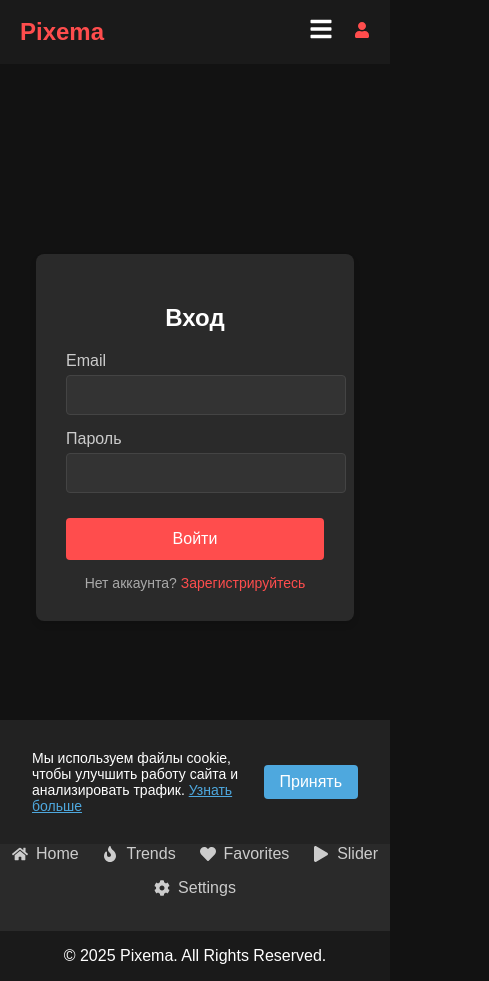
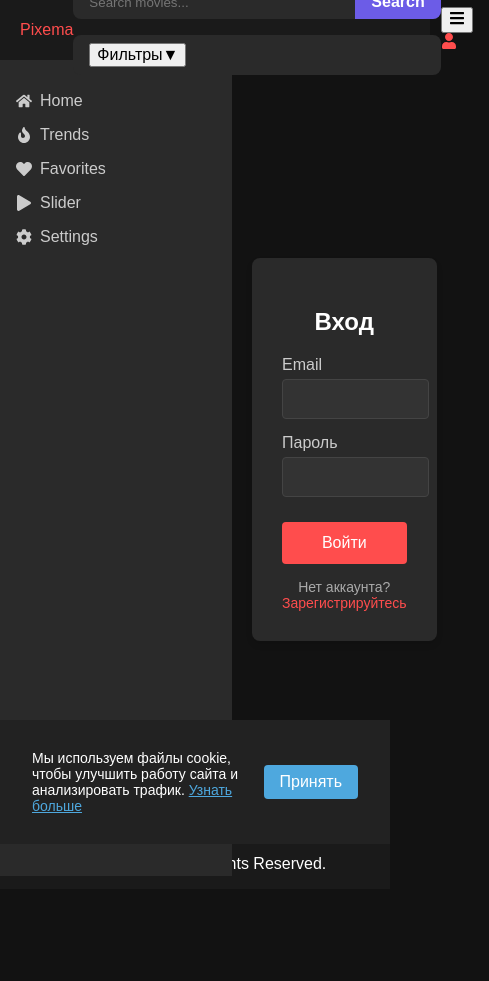
Before and after one commit to Fedordv/DIPLOMTMS2, a React (Vite) app in the folder my-movie-app/: page /login in a window 390 px wide. Shown: the whole page, 489 px wide, since content can reach past the window. After the commit the page ends 889 px from the top, so only its background shows below. Built offline with nearby package versions, Linux system fonts and the light colour scheme.

Commit message:
innit:исправил ошибки 2

```diff
--- a/my-movie-app/src/components/FilterAccordion/FilterAccordion.css
+++ b/my-movie-app/src/components/FilterAccordion/FilterAccordion.css
@@ -58,3 +58,22 @@
   border-radius: 4px;
   background-color: #fff;
 }
+
+.accordion-toggle {
+  position: relative;
+  z-index: 1;
+  background-color: #f8f9fa;
+  border: none;
+  padding: 10px 15px;
+  cursor: pointer;
+}
+
+.accordion-content.popover {
+  position: absolute;
+  z-index: 999;
+  background: #2a2a2a;
+
+  border-radius: 8px;
+  box-shadow: 0 8px 20px rgba(0, 0, 0, 0.4);
+  width: 200px;
+}
--- a/my-movie-app/src/components/FilterAccordion/FilterAccordion.tsx
+++ b/my-movie-app/src/components/FilterAccordion/FilterAccordion.tsx
@@ -1,4 +1,4 @@
-import { useState } from 'react';
+import { useRef, useState, useEffect } from 'react';
 
 interface FilterAccordionProps {
   onYearChange: (year: string) => void;
@@ -7,10 +7,24 @@
 
 const FilterAccordion = ({ onYearChange, onTypeChange }: FilterAccordionProps) => {
   const [isOpen, setIsOpen] = useState(false);
+  const buttonRef = useRef<HTMLButtonElement>(null);
+  const [position, setPosition] = useState({ top: 0, left: 0 });
+
+  // при открытии фильтра — рассчитать позицию кнопки
+  useEffect(() => {
+    if (isOpen && buttonRef.current) {
+      const rect = buttonRef.current.getBoundingClientRect();
+      setPosition({
+        top: rect.bottom + window.scrollY,
+        left: rect.left + window.scrollX,
+      });
+    }
+  }, [isOpen]);
 
   return (
     <div className="filter-accordion">
       <button
+        ref={buttonRef}
         className="accordion-toggle"
         onClick={() => setIsOpen(!isOpen)}
       >
@@ -19,13 +33,18 @@
       </button>
 
       {isOpen && (
-        <div className="accordion-content">
+        <div
+          className="accordion-content popover"
+          style={{
+            position: 'absolute',
+            top: `${position.top}px`,
+            left: `${position.left}px`,
+          }}
+          onMouseLeave={() => setIsOpen(false)}
+        >
           <div className="filter-group">
             <label>Год:</label>
-            <select
-              defaultValue=""
-              onChange={(e) => onYearChange(e.target.value)}
-            >
+            <select defaultValue="" onChange={(e) => onYearChange(e.target.value)}>
               <option value="">Все годы</option>
               {Array.from({ length: 30 }, (_, i) => new Date().getFullYear() - i).map(year => (
                 <option key={year} value={year}>{year}</option>
@@ -35,10 +54,7 @@
 
           <div className="filter-group">
             <label>Тип:</label>
-            <select
-              defaultValue=""
-              onChange={(e) => onTypeChange(e.target.value)}
-            >
+            <select defaultValue="" onChange={(e) => onTypeChange(e.target.value)}>
               <option value="">Все типы</option>
               <option value="movie">Фильмы</option>
               <option value="series">Сериалы</option>
--- a/my-movie-app/src/styles/layout.scss
+++ b/my-movie-app/src/styles/layout.scss
@@ -7,53 +7,32 @@
 .container {
   display: flex;
   flex: 1;
-  flex-direction: row;
 }
 
 .header {
+  position: fixed;
+  top: 0;
+  left: 0;
+  width: 100%;
+  z-index: 1000;
+  height: 60px;
   background: #1a1a1a;
-  color: white;
-  padding: 1rem 20px;
   display: flex;
   justify-content: space-between;
   align-items: center;
-  position: sticky;
-  top: 0;
-  z-index: 1000;
-
-  .logo a {
-    color: #ff4d4d;
-    font-size: 1.5rem;
-    font-weight: bold;
-    text-decoration: none;
-  }
-
-  .desktop-search {
-    max-width: 600px;
-    flex: 1;
-    margin: 0 20px;
-  }
-
-  .header-actions {
-    display: flex;
-    align-items: center;
-    gap: 15px;
-  }
-
-  .mobile-menu-toggle {
-    display: none;
-    background: none;
-    border: none;
-    color: white;
-    font-size: 1.5rem;
-    cursor: pointer;
-  }
+  padding: 0 20px;
 }
-
 .sidebar {
+  position: fixed;
+  top: 60px;
+  left: 0;
   width: 200px;
+  height: calc(100vh - 60px);
   background: #2a2a2a;
   padding: 1rem;
+  overflow-y: auto;
+  z-index: 900;
+
 
   ul {
     list-style: none;
@@ -69,8 +48,7 @@
         align-items: center;
         gap: 0.5rem;
 
-        &:hover,
-        &.active {
+        &:hover, &.active {
           color: white;
         }
       }
@@ -79,10 +57,12 @@
 }
 
 .main-content {
-  flex: 1;
+  margin-left: 200px; // чтобы контент не попадал под sidebar
+  margin-top: 60px;   // чтобы не попадал под header
   padding: 2rem;
   background: #121212;
   color: white;
+  flex: 1;
 }
 
 .footer {
@@ -92,7 +72,7 @@
   padding: 1rem;
 }
 
-// Карточки фильмов
+/* Карточки фильмов */
 .movies-grid {
   display: grid;
   grid-template-columns: repeat(auto-fill, minmax(250px, 1fr));
@@ -133,67 +113,30 @@
   }
 }
 
-// Адаптивность
-@media (max-width: 1024px) {
-  .container {
-    flex-direction: column;
-  }
+/* Адаптивность */
+// @media (max-width: 1024px) {
+//   .sidebar {
+//     position: static;
+//     width: 100%;
+//     height: auto;
+//   }
 
-  .sidebar {
-    width: 100%;
-    order: 2;
-    display: flex;
-    justify-content: space-around;
+//   .main-content {
+//     margin-left: 0;
+//   }
+// }
 
-    ul {
-      display: flex;
-      justify-content: space-around;
-      flex-wrap: wrap;
+// @media (max-width: 768px) {
+//   .movies-grid {
+//     grid-template-columns: repeat(auto-fill, minmax(180px, 1fr));
+//     gap: 16px;
+//   }
 
-      li {
-        margin: 0.5rem;
-      }
-    }
-  }
+//   .movie-card img {
+//     height: 280px;
+//   }
 
-  .main-content {
-    order: 1;
-  }
-}
-
-@media (max-width: 768px) {
-  .header {
-    flex-wrap: wrap;
-
-    .desktop-search {
-      display: none;
-    }
-
-    .mobile-menu-toggle {
-      display: block;
-    }
-
-    .header-actions {
-      flex-direction: row;
-    }
-  }
-
-  .movies-grid {
-    grid-template-columns: repeat(auto-fill, minmax(180px, 1fr));
-    gap: 16px;
-  }
-
-  .movie-card {
-    img {
-      height: 280px;
-    }
-  }
-
-  .sidebar {
-    padding: 10px 0;
-  }
-
-  .main-content {
-    padding: 1rem;
-  }
-}
+//   .main-content {
+//     padding: 1rem;
+//   }
+// }
```
Also changed, not shown: my-movie-app/src/components/Search/Search.scss (line endings or trailing spaces), my-movie-app/src/styles/global.scss (indentation only).
